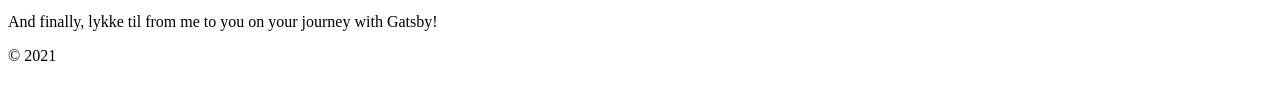
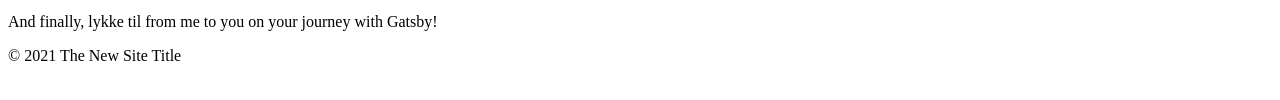
Before and after one commit to LinkedInLearning/learning-gatsby-3156789, a Gatsby site: page / in a window 1280 px wide. Shown: the part 648-748 px from the top of the page. Built offline with nearby package versions, Linux system fonts and the light colour scheme; Gatsby itself is replaced by a stand-in of ours.

Commit message:
Update Layout.js

```diff
--- a/src/components/Layout.js
+++ b/src/components/Layout.js
@@ -37,7 +37,7 @@ const Layout = ({ children }) => {
         siteDescription={site.siteMetadata.defaultDescription}
       />
       <main id="primary">{children}</main>
-      <Footer siteTitle={site.siteMetadata.title} />
+      <Footer siteTitle={site.siteMetadata.defaultTitle} />
     </>
   )
 }
```
